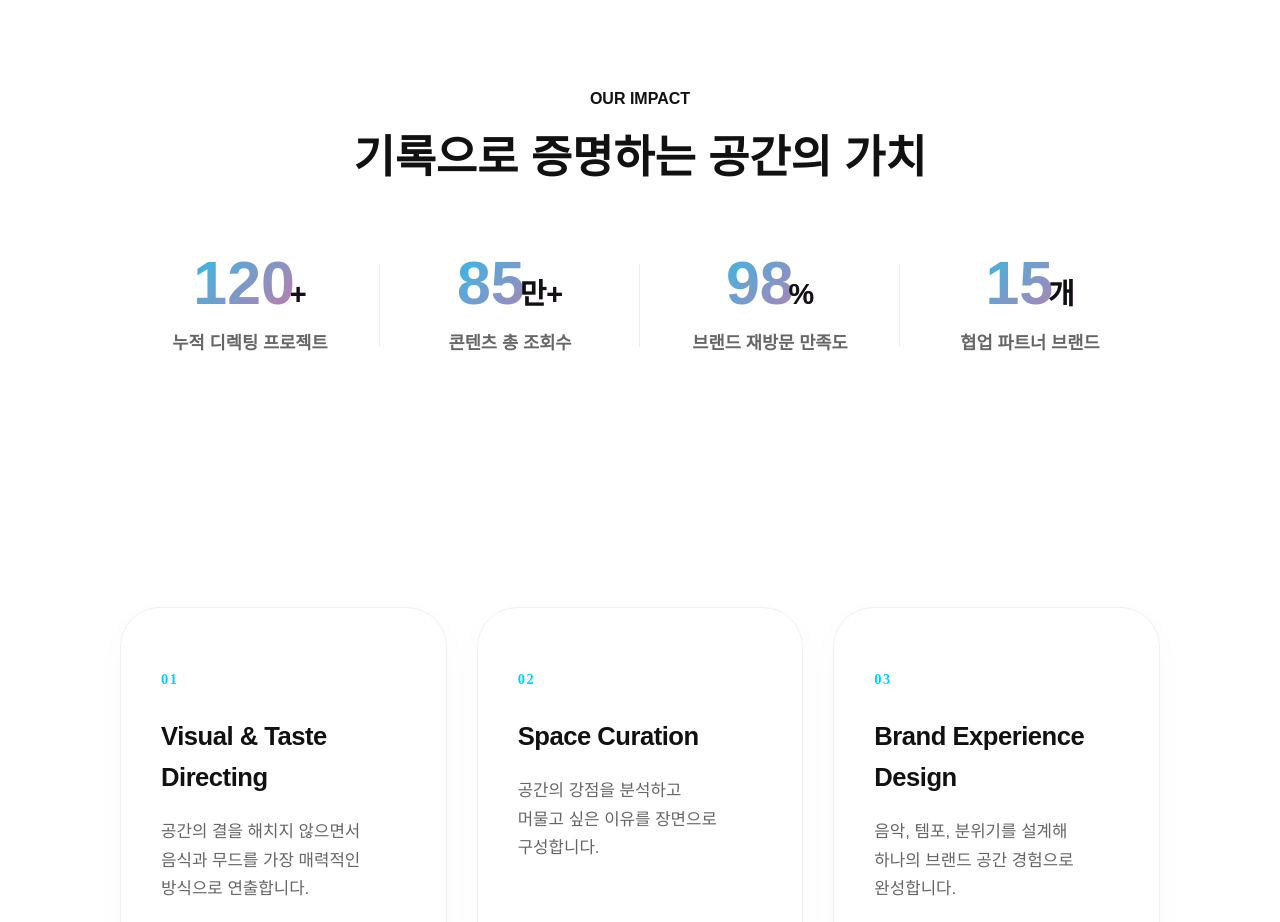
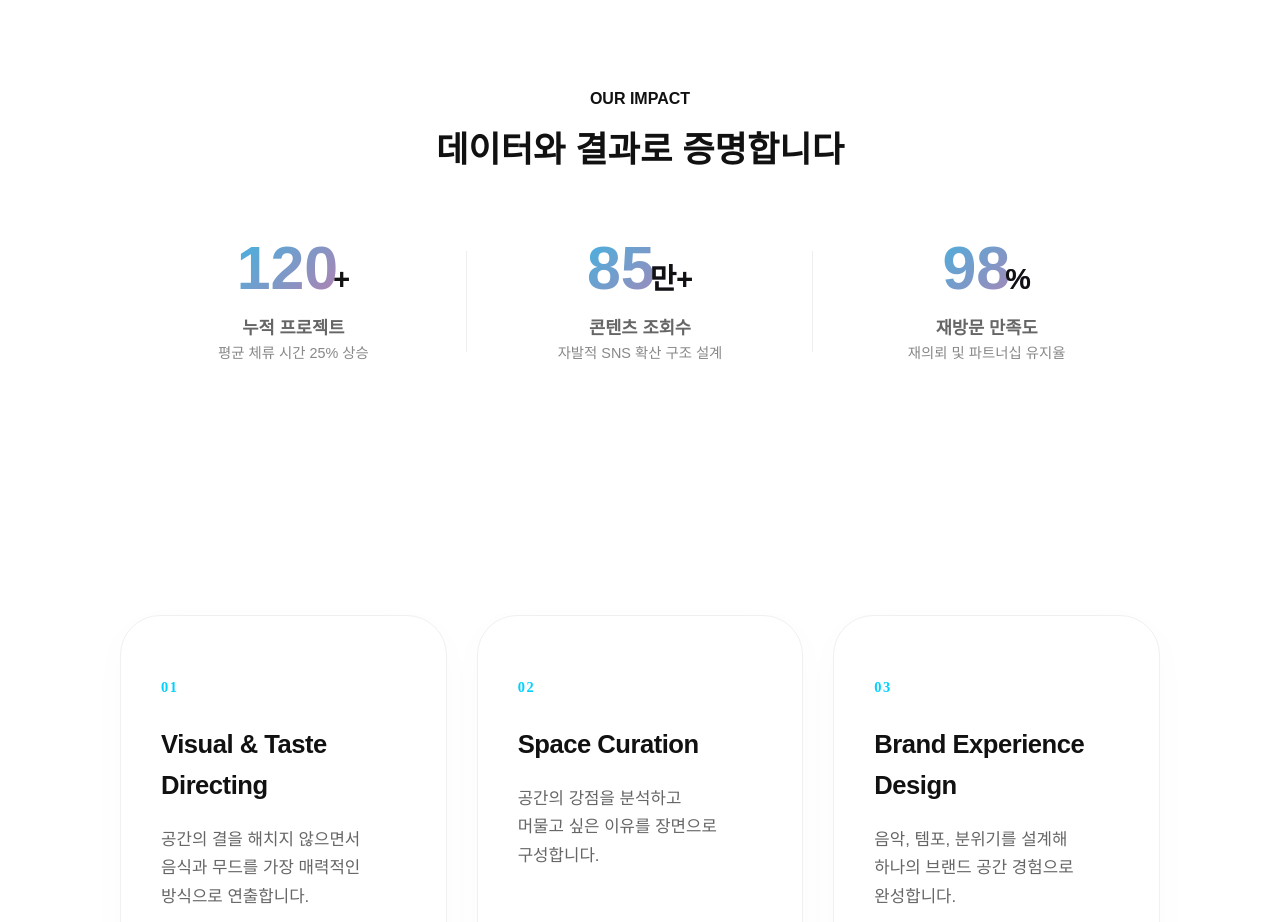
Before and after one commit to guswn4670/sieer-portfolio, a plain HTML site: page index.html in a window 1280 px wide. Shown: the part 2540-3462 px from the top of the page. Drawn offline with Linux system fonts and the light colour scheme; a web font is replaced by a local one.

Commit message:
Update index.html

```diff
--- a/index.html
+++ b/index.html
@@ -575,32 +575,31 @@
     <p><strong>전략:</strong> 조명 각도 재설계 및 메인 포토존 2곳 신설</p>
     <p><strong>결과:</strong> 한 달 만에 인스타그램 태그 게시물 300% 증가, 매출 15% 상승</p>
 </div>
+
     <section class="impact">
     <div class="container">
         <span class="section-tag" style="font-weight: 800; color: #111;">OUR IMPACT</span>
-            <h2 style="font-size: 2.8rem; font-weight: 900; margin-top: 10px;">기록으로 증명하는 공간의 가치</h2>
+        <h2 style="font-size: 2.2rem; font-weight: 900; margin-top: 10px;">데이터와 결과로 증명합니다</h2>
 
         <div class="impact-grid">
             <div class="impact-item">
                 <span class="impact-number">120<span>+</span></span>
-                    <span class="impact-label">누적 디렉팅 프로젝트</span>
+                <span class="impact-label">누적 프로젝트</span>
+                <p style="font-size:0.9rem; color:#888;">평균 체류 시간 25% 상승</p>
             </div>
             <div class="impact-item">
                 <span class="impact-number">85<span>만+</span></span>
-                    <span class="impact-label">콘텐츠 총 조회수</span>
+                <span class="impact-label">콘텐츠 조회수</span>
+                <p style="font-size:0.9rem; color:#888;">자발적 SNS 확산 구조 설계</p>
             </div>
             <div class="impact-item">
                 <span class="impact-number">98<span>%</span></span>
-                    <span class="impact-label">브랜드 재방문 만족도</span>
-                </div>
-                <div class="impact-item">
-                    <span class="impact-number">15<span>개</span></span>
-                    <span class="impact-label">협업 파트너 브랜드</span>
+                <span class="impact-label">재방문 만족도</span>
+                <p style="font-size:0.9rem; color:#888;">재의뢰 및 파트너십 유지율</p>
             </div>
         </div>
     </div>
 </section>
-
     <section class="services">
         <div class="container">
             <div class="grid">
```
Lines whose indentation alone changed are shown as unchanged.
